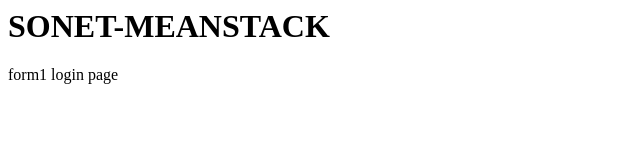
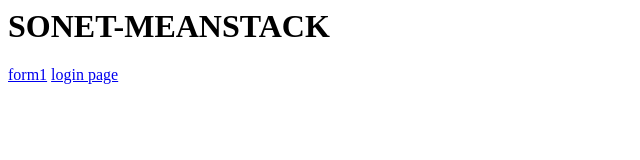
Before and after one commit to MALLEPAKAVENUSURYATEJA/SONET, a plain HTML site: page index.html in a window 1280 px wide. Shown: the full height of the page, 0-640 px from the left. Drawn offline with Linux system fonts and the light colour scheme.

Commit message:
Update index.html

```diff
--- a/index.html
+++ b/index.html
@@ -1,3 +1,3 @@
 <h1>SONET-MEANSTACK</h1>
-<a herf="form1.html">form1</a>
-<a herf="loginpage2.html">login page</a>
+<a href="form1.html">form1</a>
+<a href="loginpage2.html">login page</a>
```
